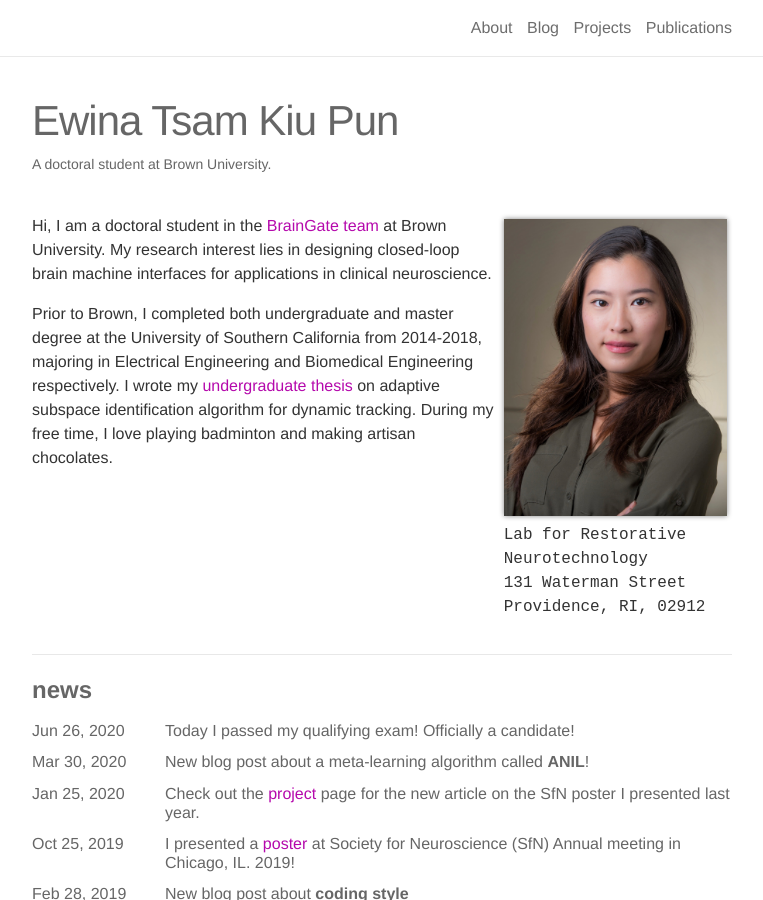
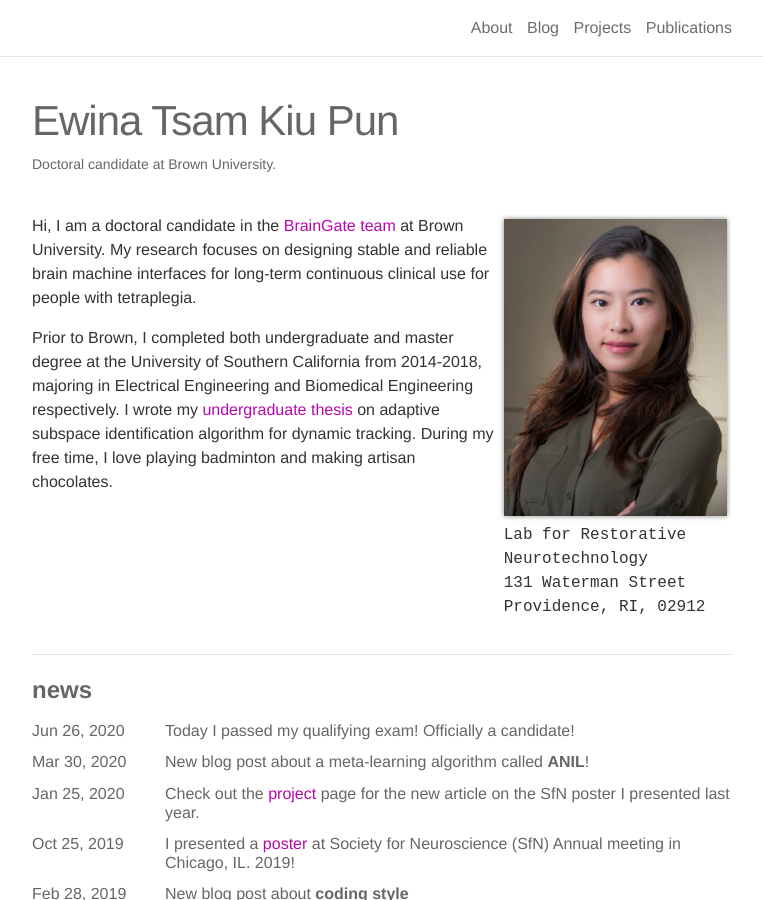
Before and after one commit to ewinapun/ewinapun.github.io, a Jekyll site: the page built from _pages/about.md, in a window 1280 px wide and 900 px high. Shown: the whole window, without its empty margins (258-1021 px from the left). Built offline with Jekyll 4.4.1, drawn with Linux system fonts in a browser that asks for light colours; nearby versions of some CDN libraries.

Commit message:
changed intro

```diff
--- a/_pages/about.md
+++ b/_pages/about.md
@@ -2,7 +2,7 @@
 layout: about
 permalink: /
 title: Ewina Tsam Kiu Pun
-description: A doctoral student at Brown University.
+description: Doctoral candidate at Brown University.
 
 profile:
   align: right
@@ -16,6 +16,6 @@ news: true
 social: true
 ---
 
-Hi, I am a doctoral student in the <a href="https://www.braingate.org/">BrainGate team</a> at Brown University. My research interest lies in designing closed-loop brain machine interfaces for applications in clinical neuroscience.
+Hi, I am a doctoral candidate in the <a href="https://www.braingate.org/">BrainGate team</a> at Brown University. My research focuses on designing stable and reliable brain machine interfaces for long-term continuous clinical use for people with tetraplegia.
 
 Prior to Brown, I completed both undergraduate and master degree at the University of Southern California from 2014-2018, majoring in Electrical Engineering and Biomedical Engineering respectively. I wrote my <a href="http://ewinapun.tk/projects/2_project/">undergraduate thesis</a> on adaptive subspace identification algorithm for dynamic tracking. During my free time, I love playing badminton and making artisan chocolates.
```
